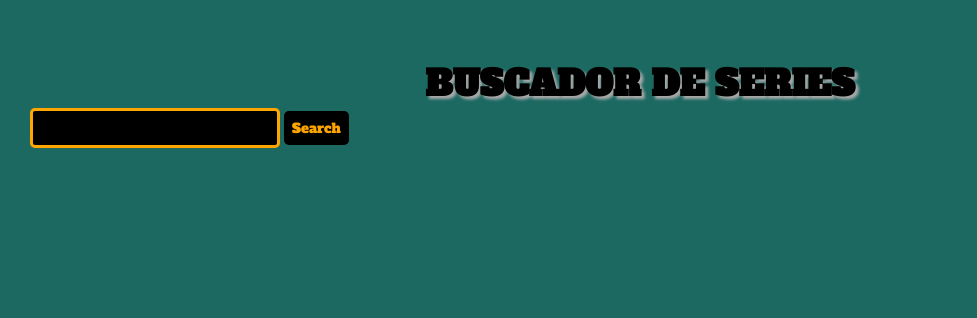
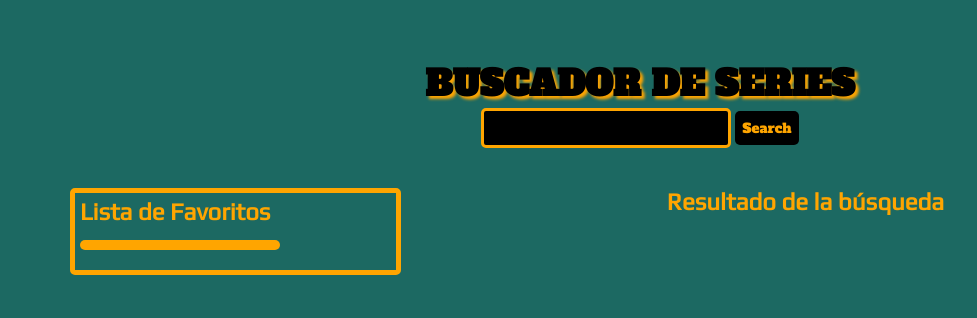
Before and after one commit to edurnevo/Series-finder, a website: page src/html/index.html in a window 1280 px wide. Shown: the whole page, without its empty margins (0-977 px from the left). Drawn offline with nearby package versions, Linux system fonts and the light colour scheme; files that its build step writes are made by us from their sources.

Commit message:
Add css main container

```diff
--- a/src/html/index.html
+++ b/src/html/index.html
@@ -6,6 +6,8 @@
     <title>Buscador de series</title>
     <link rel="preconnect" href="https://fonts.gstatic.com">
     <link href="https://fonts.googleapis.com/css2?family=Abril+Fatface&family=Alfa+Slab+One&display=swap" rel="stylesheet">
+    <link rel="preconnect" href="https://fonts.gstatic.com">
+    <link href="https://fonts.googleapis.com/css2?family=Play&display=swap" rel="stylesheet">
     <link rel="stylesheet" href="./assets/css/main.css" />
   </head>
 
--- a/src/html/partials/header.html
+++ b/src/html/partials/header.html
@@ -1,3 +1,9 @@
 <header class="header">
   <h1 class="header_title">Buscador de series</h1>
+  <form class="form" action="">
+    <label for="input"></label>
+    <input type="text" name="input" class="js-input input" value="">
+    <input type="button" class="js-button button" value="Search">
+    </input>
+  </form>
 </header>
--- a/src/html/partials/main.html
+++ b/src/html/partials/main.html
@@ -1,19 +1,12 @@
-<main>
-
-  <form class="form" action="">
-    <label for="input"></label>
-    <input type="text" name="input" class="js-input input" value="">
-
-    <input type="button" class="js-button button" value="Search">
-    </input>
-    <!-- <input type="button" value="LOG" class="js-logButton"> -->
-  </form>
-  <div class="main.container">
-    <div class="serch-area">
-      <ul class="js-filmsList"></ul>
+<main class="main">
+  <div class="main-container">
+    <div class="search-area">
+      <h2 class="search-title">Resultado de la búsqueda</h2>
+      <ul class="js-filmsList search-list"></ul>
     </div>
-    <div class="favorite-area">
-      <ul class="js-containerFavoritesList"></ul>
-    </div>
+    <aside class="favorite-area">
+      <h2 class="favorite-title">Lista de Favoritos</h2>
+      <ul class="js-containerFavoritesList favorite-list"></ul>
+    </aside>
   </div>
 </main>
--- a/src/js/main.js
+++ b/src/js/main.js
@@ -84,8 +84,6 @@ function paintConsole() {
 }
 
 
-
-
 //const logButton = document.querySelector(".js-logButton");
 //logButton.addEventListener('click', paintConsole);
 
--- a/src/scss/layout/_header.scss
+++ b/src/scss/layout/_header.scss
@@ -9,22 +9,22 @@
         font-family: 'Alfa Slab One', cursive;
         text-transform: uppercase;
         font-size: 35px;
-        text-shadow: 3px 3px 3px #aaa;
+        text-shadow: 3px 3px 3px orange;
         }
 }
 
-
-.js-input    {
+.input    {
     height: 40px;
     width: 250px;
     background-color: black;
     border: 3px solid orange;
     border-radius: 5px;
+    font-family: 'Play', sans-serif;
     color: orange;
     outline: none;
 }
 
-.js-button {
+.button {
     font-family: 'Alfa Slab One', cursive;
     color: orange;
     background-color: black;
--- a/src/scss/layout/_page.scss
+++ b/src/scss/layout/_page.scss
@@ -2,4 +2,64 @@
   height: 100vh;
   padding: 30px;
   background-color: rgb(28, 105, 98);
+  //background-image: url(.../images/film.jpg);
 }
+
+.main-container {
+  padding: 20px;
+  display: flex;
+  flex-direction: row;
+  font-family: 'Alfa Slab One', cursive;
+  color: orange;
+}
+
+.search-area  {
+  margin: 20px;
+  width: 70%;
+  display: flex;
+  flex-direction: row;
+  flex-wrap: wrap;
+  justify-content: center;
+  .search-title {
+    font-family: 'Play', sans-serif;
+  }
+  .search-list  {
+    display: flex;
+    flex-direction: row;
+    flex-wrap: wrap;
+    justify-content: center;
+  }
+}
+
+
+.favorite-area  {
+  margin: 20px;
+  padding: 5px;
+  width: 30%;
+  display: flex;
+  flex-direction: row;
+  justify-content: flex-start;
+  align-content: flex-start;
+  flex-wrap: wrap;
+  order: -1;
+  overflow: auto;
+  border: 5px solid orange;
+  border-radius: 5px;
+  .favorite-title{
+    font-family: 'Play', sans-serif;
+  }
+  .favorite-list  {
+    margin: 15px 5px;
+    list-style: none;
+    min-width: 200px;
+    margin: 15px 5px 15px 0px;
+    padding: 5px;
+    display: flex;
+    flex-direction: row;
+    justify-content: flex-start;
+    justify-content: space-around;
+    align-items: center;
+    border-radius: 10px;
+    background-color: orange;
+  }
+}
```
Also changed, not shown: src/images/film.jpg (added).
